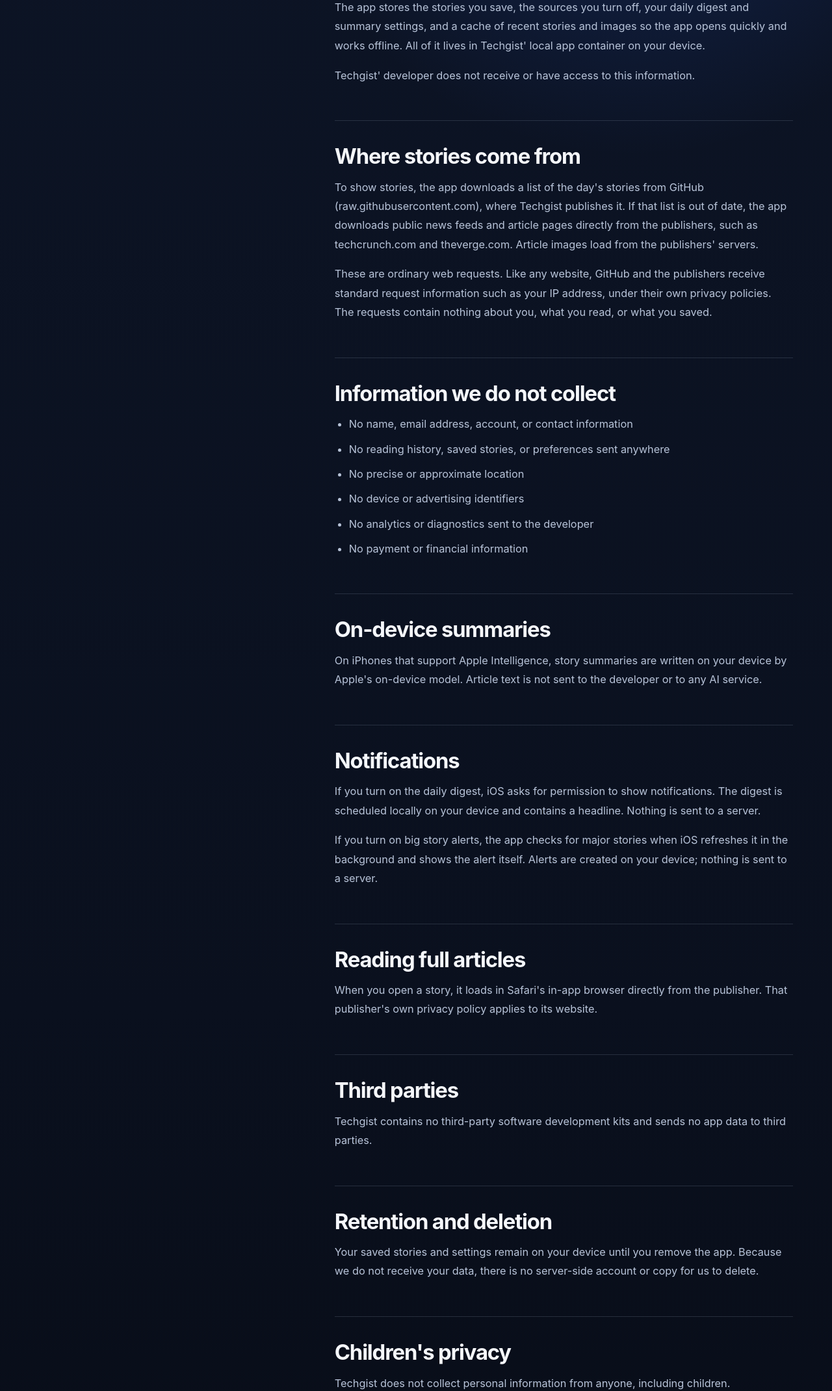
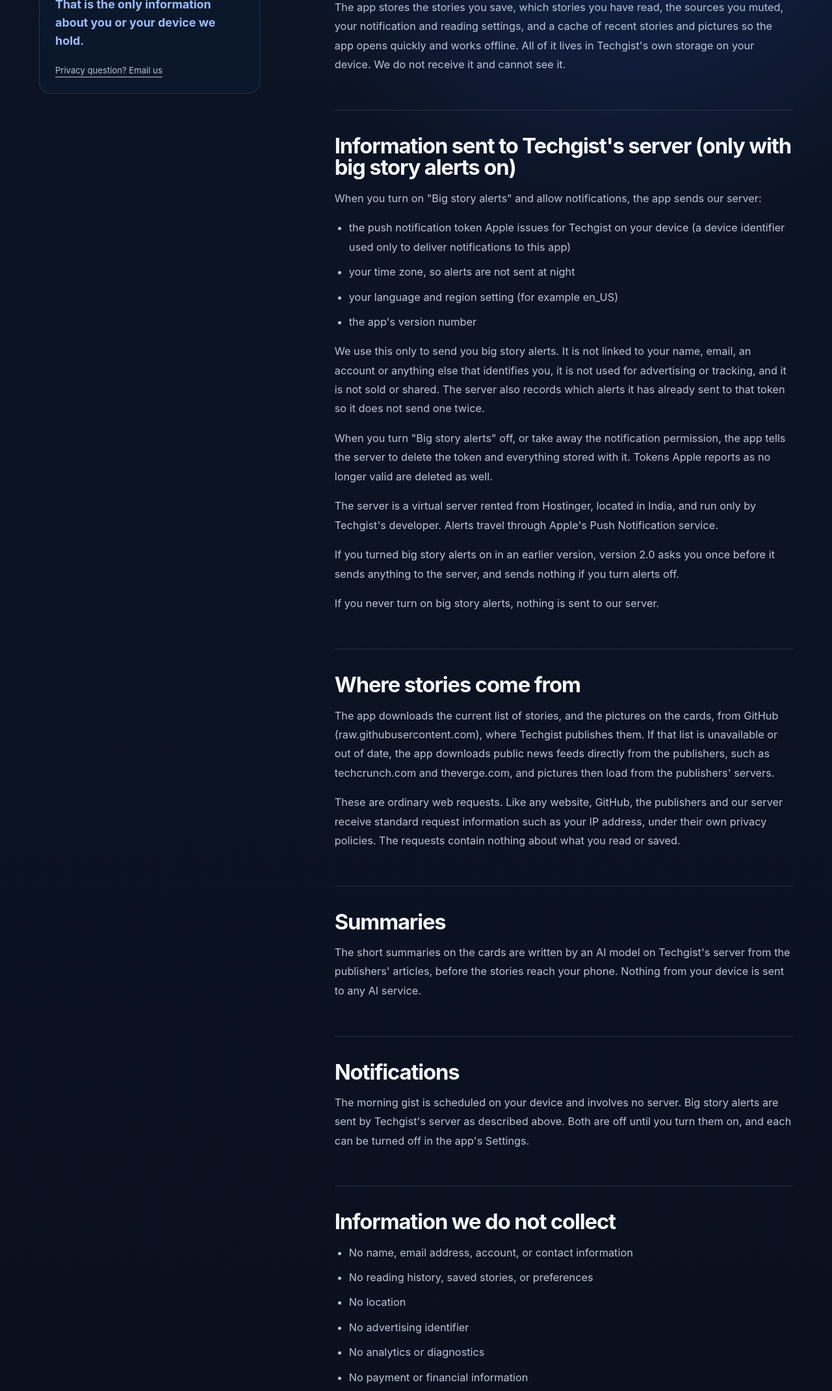
Before and after one commit to pranjaldoshi96/pranjaldoshi96.github.io, a plain HTML site: page apps/techgist/privacy/index.html in a window 1280 px wide. Shown: the part 660-2800 px from the top of the page at 65% size. Drawn offline with Linux system fonts and the light colour scheme.

Commit message:
Techgist 2.0: privacy policy, support and product pages describe server alerts and server-written summaries
Co-Authored-By: Claude Fable 5.2 <noreply@anthropic.com>

```diff
--- a/apps/techgist/privacy/index.html
+++ b/apps/techgist/privacy/index.html
@@ -3,7 +3,7 @@
   <head>
     <meta charset="utf-8">
     <meta name="viewport" content="width=device-width, initial-scale=1">
-    <meta name="description" content="How Techgist protects your privacy and keeps your reading on your device.">
+    <meta name="description" content="What Techgist stores on your iPhone, and the one thing its server holds if you turn on big story alerts.">
     <title>Privacy Policy · Techgist</title>
     <link rel="icon" href="/assets/techgist-icon.png">
     <link rel="stylesheet" href="/assets/styles.css">
@@ -28,49 +28,62 @@
         <div class="legal-heading">
           <p class="kicker">Plain language, by design</p>
           <h1>Privacy Policy</h1>
-          <p>Techgist · Last updated November 3, 2026</p>
+          <p>Techgist · Last updated November 16, 2026</p>
         </div>
 
         <div class="legal-layout">
           <aside>
-            <p class="legal-summary">Techgist does not collect, sell, or share your personal data. What you read and save stays on your iPhone.</p>
+            <p class="legal-summary">Techgist has no accounts, no advertising, no analytics and no tracking. What you read and save stays on your iPhone. If you turn on big story alerts in version 2.0 or later, our server keeps your phone's notification address so it can send them. That is the only information about you or your device we hold.</p>
             <a href="mailto:pranjaldoshi96@gmail.com?subject=Techgist%20Privacy">Privacy question? Email us</a>
           </aside>
 
           <article class="legal-copy">
             <section>
               <h2>Overview</h2>
-              <p>Techgist is an iPhone news reader for technology, AI, startup and developer news. It works without an account, advertising, analytics, or tracking.</p>
+              <p>Techgist is an iPhone news reader for technology, AI, startup and developer news. This policy describes version 2.0 and later. What was different in earlier versions is at the end.</p>
             </section>
             <section>
               <h2>Information stored on your device</h2>
-              <p>The app stores the stories you save, the sources you turn off, your daily digest and summary settings, and a cache of recent stories and images so the app opens quickly and works offline. All of it lives in Techgist' local app container on your device.</p>
-              <p>Techgist' developer does not receive or have access to this information.</p>
+              <p>The app stores the stories you save, which stories you have read, the sources you muted, your notification and reading settings, and a cache of recent stories and pictures so the app opens quickly and works offline. All of it lives in Techgist's own storage on your device. We do not receive it and cannot see it.</p>
+            </section>
+            <section>
+              <h2>Information sent to Techgist's server (only with big story alerts on)</h2>
+              <p>When you turn on "Big story alerts" and allow notifications, the app sends our server:</p>
+              <ul>
+                <li>the push notification token Apple issues for Techgist on your device (a device identifier used only to deliver notifications to this app)</li>
+                <li>your time zone, so alerts are not sent at night</li>
+                <li>your language and region setting (for example en_US)</li>
+                <li>the app's version number</li>
+              </ul>
+              <p>We use this only to send you big story alerts. It is not linked to your name, email, an account or anything else that identifies you, it is not used for advertising or tracking, and it is not sold or shared. The server also records which alerts it has already sent to that token so it does not send one twice.</p>
+              <p>When you turn "Big story alerts" off, or take away the notification permission, the app tells the server to delete the token and everything stored with it. Tokens Apple reports as no longer valid are deleted as well.</p>
+              <p>The server is a virtual server rented from Hostinger, located in India, and run only by Techgist's developer. Alerts travel through Apple's Push Notification service.</p>
+              <p>If you turned big story alerts on in an earlier version, version 2.0 asks you once before it sends anything to the server, and sends nothing if you turn alerts off.</p>
+              <p>If you never turn on big story alerts, nothing is sent to our server.</p>
             </section>
             <section>
               <h2>Where stories come from</h2>
-              <p>To show stories, the app downloads a list of the day's stories from GitHub (raw.githubusercontent.com), where Techgist publishes it. If that list is out of date, the app downloads public news feeds and article pages directly from the publishers, such as techcrunch.com and theverge.com. Article images load from the publishers' servers.</p>
-              <p>These are ordinary web requests. Like any website, GitHub and the publishers receive standard request information such as your IP address, under their own privacy policies. The requests contain nothing about you, what you read, or what you saved.</p>
+              <p>The app downloads the current list of stories, and the pictures on the cards, from GitHub (raw.githubusercontent.com), where Techgist publishes them. If that list is unavailable or out of date, the app downloads public news feeds directly from the publishers, such as techcrunch.com and theverge.com, and pictures then load from the publishers' servers.</p>
+              <p>These are ordinary web requests. Like any website, GitHub, the publishers and our server receive standard request information such as your IP address, under their own privacy policies. The requests contain nothing about what you read or saved.</p>
+            </section>
+            <section>
+              <h2>Summaries</h2>
+              <p>The short summaries on the cards are written by an AI model on Techgist's server from the publishers' articles, before the stories reach your phone. Nothing from your device is sent to any AI service.</p>
+            </section>
+            <section>
+              <h2>Notifications</h2>
+              <p>The morning gist is scheduled on your device and involves no server. Big story alerts are sent by Techgist's server as described above. Both are off until you turn them on, and each can be turned off in the app's Settings.</p>
             </section>
             <section>
               <h2>Information we do not collect</h2>
               <ul>
                 <li>No name, email address, account, or contact information</li>
-                <li>No reading history, saved stories, or preferences sent anywhere</li>
-                <li>No precise or approximate location</li>
-                <li>No device or advertising identifiers</li>
-                <li>No analytics or diagnostics sent to the developer</li>
+                <li>No reading history, saved stories, or preferences</li>
+                <li>No location</li>
+                <li>No advertising identifier</li>
+                <li>No analytics or diagnostics</li>
                 <li>No payment or financial information</li>
               </ul>
-            </section>
-            <section>
-              <h2>On-device summaries</h2>
-              <p>On iPhones that support Apple Intelligence, story summaries are written on your device by Apple's on-device model. Article text is not sent to the developer or to any AI service.</p>
-            </section>
-            <section>
-              <h2>Notifications</h2>
-              <p>If you turn on the daily digest, iOS asks for permission to show notifications. The digest is scheduled locally on your device and contains a headline. Nothing is sent to a server.</p>
-              <p>If you turn on big story alerts, the app checks for major stories when iOS refreshes it in the background and shows the alert itself. Alerts are created on your device; nothing is sent to a server.</p>
             </section>
             <section>
               <h2>Reading full articles</h2>
@@ -78,19 +91,23 @@
             </section>
             <section>
               <h2>Third parties</h2>
-              <p>Techgist contains no third-party software development kits and sends no app data to third parties.</p>
+              <p>Techgist contains no third-party software development kits and shares no data about you with third parties.</p>
             </section>
             <section>
               <h2>Retention and deletion</h2>
-              <p>Your saved stories and settings remain on your device until you remove the app. Because we do not receive your data, there is no server-side account or copy for us to delete.</p>
+              <p>Saved stories and settings stay on your device until you delete the app. The notification token on our server is deleted when you turn big story alerts off. To have it removed another way, email us and turn alerts off; we cannot look up a token by name because we hold no names.</p>
             </section>
             <section>
               <h2>Children's privacy</h2>
-              <p>Techgist does not collect personal information from anyone, including children.</p>
+              <p>Techgist does not knowingly collect personal information from children.</p>
+            </section>
+            <section>
+              <h2>Versions before 2.0</h2>
+              <p>In versions 1.0 to 1.2, big story alerts were created on your device and nothing was sent to Techgist's server, so no notification token was held. On iPhones with Apple Intelligence those versions could also write summaries on the device. Everything else in this policy applies to them as well.</p>
             </section>
             <section>
               <h2>Changes to this policy</h2>
-              <p>If Techgist' data practices change, this page will be updated before the relevant app version is released. The date at the top shows when the policy was last revised.</p>
+              <p>If Techgist's data practices change, this page will be updated before the app version that changes them is released. The date at the top shows the last revision.</p>
             </section>
             <section>
               <h2>Contact</h2>
```
Also changed, not shown: apps/techgist/index.html (+5 -5 lines), apps/techgist/support/index.html (+8 -6 lines).
